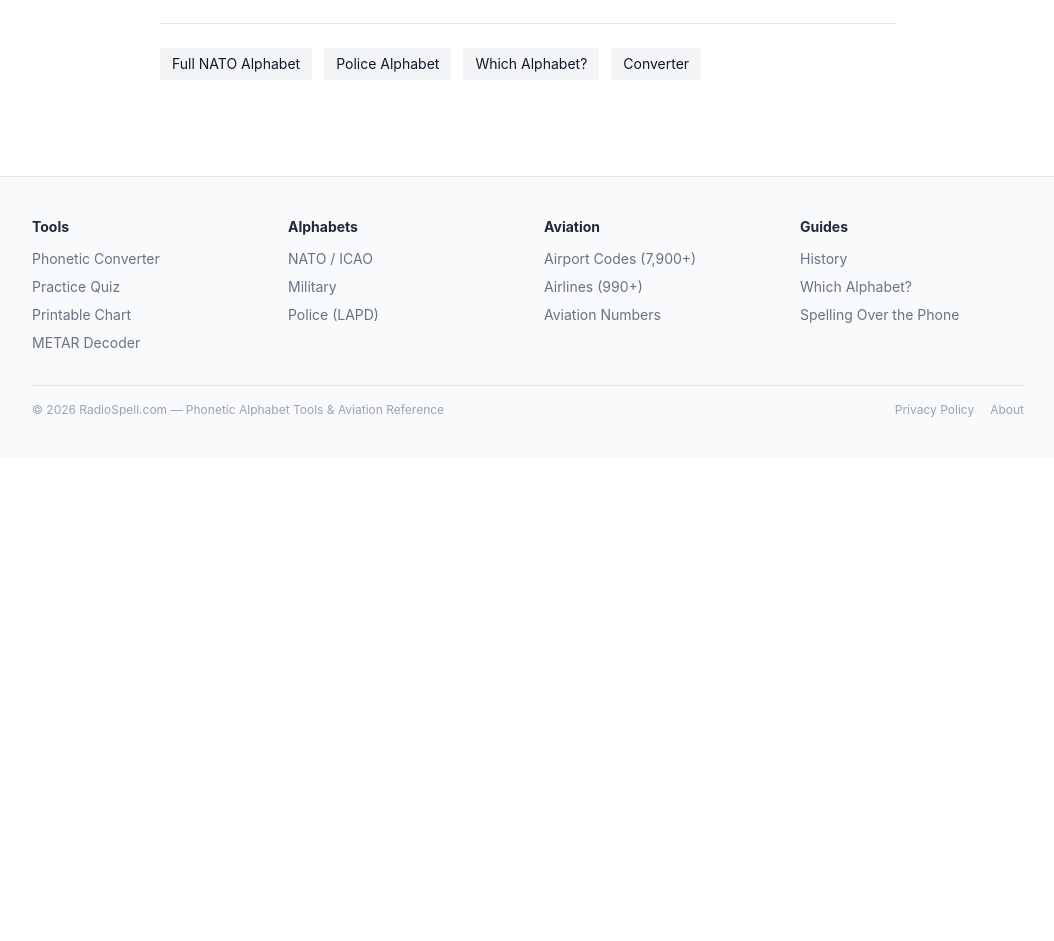
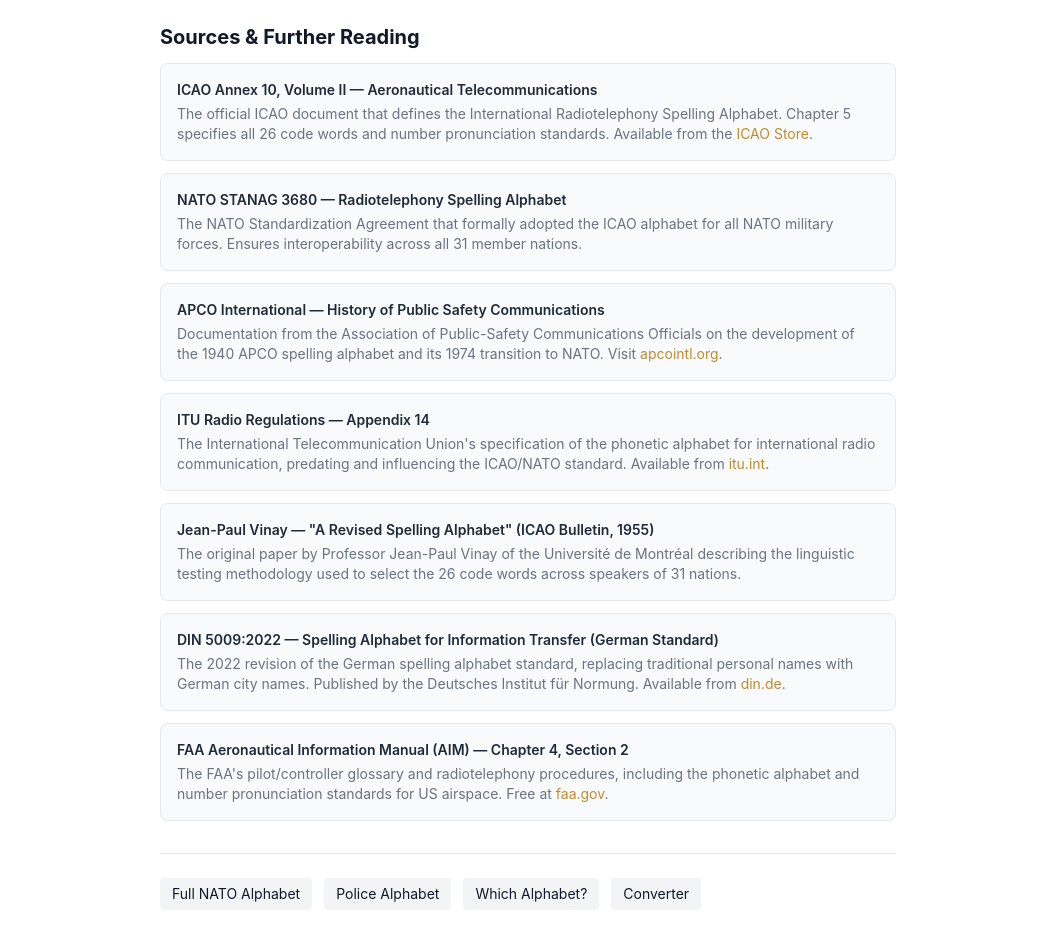
Before and after one commit to swillif/radiospell, a Next.js app: page /history in a window 1280 px wide. Shown: the part 1740-2681 px from the top of the page, without its empty margins (112-1166 px from the left). Before the commit the page ends 2198 px from the top, so only its background shows below. Built offline with nearby package versions, Linux system fonts and the light colour scheme.

Commit message:
Add sources section to history page

```diff
--- a/app/history/page.tsx
+++ b/app/history/page.tsx
@@ -53,6 +53,40 @@ export default function HistoryPage() {
         </div>
       </section>
 
+      <section className="mb-8">
+        <h2 className="text-xl font-bold mb-3">Sources &amp; Further Reading</h2>
+        <div className="space-y-3 text-sm">
+          <div className="bg-gray-50 border border-gray-200 rounded-lg p-4">
+            <div className="font-semibold text-gray-800">ICAO Annex 10, Volume II — Aeronautical Telecommunications</div>
+            <p className="text-gray-500 mt-1">The official ICAO document that defines the International Radiotelephony Spelling Alphabet. Chapter 5 specifies all 26 code words and number pronunciation standards. Available from the <a href="https://store.icao.int/" className="text-amber-600 hover:underline" target="_blank" rel="noopener noreferrer">ICAO Store</a>.</p>
+          </div>
+          <div className="bg-gray-50 border border-gray-200 rounded-lg p-4">
+            <div className="font-semibold text-gray-800">NATO STANAG 3680 — Radiotelephony Spelling Alphabet</div>
+            <p className="text-gray-500 mt-1">The NATO Standardization Agreement that formally adopted the ICAO alphabet for all NATO military forces. Ensures interoperability across all 31 member nations.</p>
+          </div>
+          <div className="bg-gray-50 border border-gray-200 rounded-lg p-4">
+            <div className="font-semibold text-gray-800">APCO International — History of Public Safety Communications</div>
+            <p className="text-gray-500 mt-1">Documentation from the Association of Public-Safety Communications Officials on the development of the 1940 APCO spelling alphabet and its 1974 transition to NATO. Visit <a href="https://www.apcointl.org/" className="text-amber-600 hover:underline" target="_blank" rel="noopener noreferrer">apcointl.org</a>.</p>
+          </div>
+          <div className="bg-gray-50 border border-gray-200 rounded-lg p-4">
+            <div className="font-semibold text-gray-800">ITU Radio Regulations — Appendix 14</div>
+            <p className="text-gray-500 mt-1">The International Telecommunication Union&apos;s specification of the phonetic alphabet for international radio communication, predating and influencing the ICAO/NATO standard. Available from <a href="https://www.itu.int/" className="text-amber-600 hover:underline" target="_blank" rel="noopener noreferrer">itu.int</a>.</p>
+          </div>
+          <div className="bg-gray-50 border border-gray-200 rounded-lg p-4">
+            <div className="font-semibold text-gray-800">Jean-Paul Vinay — &quot;A Revised Spelling Alphabet&quot; (ICAO Bulletin, 1955)</div>
+            <p className="text-gray-500 mt-1">The original paper by Professor Jean-Paul Vinay of the Université de Montréal describing the linguistic testing methodology used to select the 26 code words across speakers of 31 nations.</p>
+          </div>
+          <div className="bg-gray-50 border border-gray-200 rounded-lg p-4">
+            <div className="font-semibold text-gray-800">DIN 5009:2022 — Spelling Alphabet for Information Transfer (German Standard)</div>
+            <p className="text-gray-500 mt-1">The 2022 revision of the German spelling alphabet standard, replacing traditional personal names with German city names. Published by the Deutsches Institut für Normung. Available from <a href="https://www.din.de/" className="text-amber-600 hover:underline" target="_blank" rel="noopener noreferrer">din.de</a>.</p>
+          </div>
+          <div className="bg-gray-50 border border-gray-200 rounded-lg p-4">
+            <div className="font-semibold text-gray-800">FAA Aeronautical Information Manual (AIM) — Chapter 4, Section 2</div>
+            <p className="text-gray-500 mt-1">The FAA&apos;s pilot/controller glossary and radiotelephony procedures, including the phonetic alphabet and number pronunciation standards for US airspace. Free at <a href="https://www.faa.gov/air_traffic/publications/atpubs/aim_html/" className="text-amber-600 hover:underline" target="_blank" rel="noopener noreferrer">faa.gov</a>.</p>
+          </div>
+        </div>
+      </section>
+
       <div className="border-t pt-6 flex flex-wrap gap-3">
         <a href="/nato-phonetic-alphabet/" className="text-sm bg-gray-100 px-3 py-1.5 rounded hover:bg-gray-200">Full NATO Alphabet</a>
         <a href="/police-alphabet/" className="text-sm bg-gray-100 px-3 py-1.5 rounded hover:bg-gray-200">Police Alphabet</a>
```
